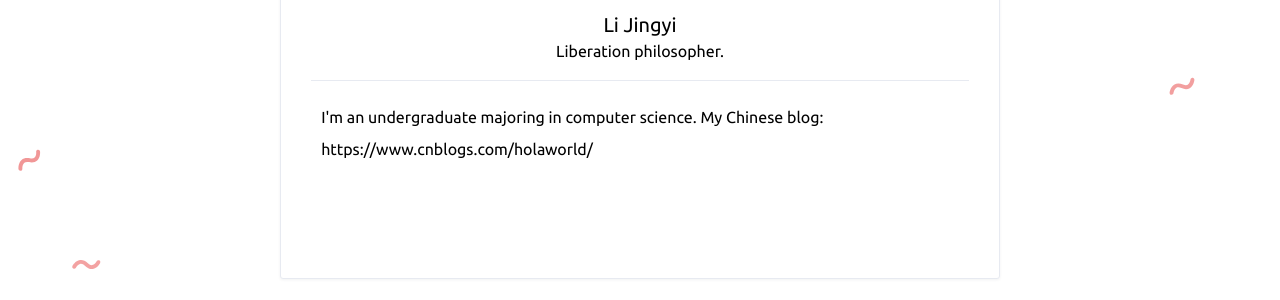
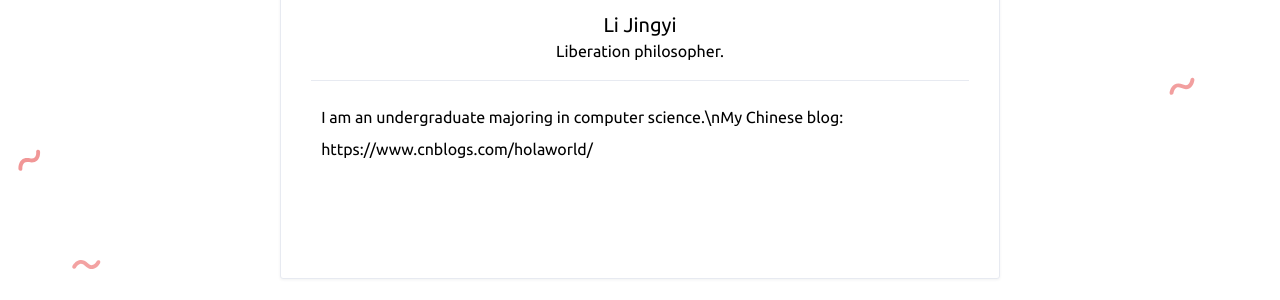
Before and after one commit to OlaWod/OlaWod.github.io-old, a Jekyll site: the page built from about.html, in a window 1280 px wide. Shown: the part 552-852 px from the top of the page. Built offline with Jekyll 4.4.1, drawn with Linux system fonts in a browser that asks for light colours; comment, search, counter and statistics services are not loaded.

Commit message:
modified _config

```diff
--- a/_config.yml
+++ b/_config.yml
@@ -19,13 +19,13 @@ NickName: 'OlaWod'
 webtitle: 'HolaWorld'
 bio: 'Liberation philosopher.'
 about: true
-aboutyou: "I'm an undergraduate majoring in computer science.\nMy Chinese blog: https://www.cnblogs.com/holaworld/"
+aboutyou: 'I am an undergraduate majoring in computer science.\nMy Chinese blog: https://www.cnblogs.com/holaworld/'
 portraits: '/assets/profile.jpeg' # your portraits image file path
 
 # SNS
 SNS: true
 SNS-icon: #['Facebook', 'weibo', 'qq', 'github', 'Dribbble', 'Twitter', 'instagram', 'weixin', 'Codepen']
-  mail: 'jyli.chn@foxmail.com'
+  mail: 'mailto:jyli.chn@foxmail.com'
   weixin: '/assets/wechat.png' # 你的微信二维码存放的地址
   qq: '/assets/qq.jpg' # 你的qq二维码存放的地址 or http://wpa.qq.com/msgrd?v=3&uin='你的QQ号'&site=qq&menu=yes
   github: 'https://github.com/OlaWod'
```
